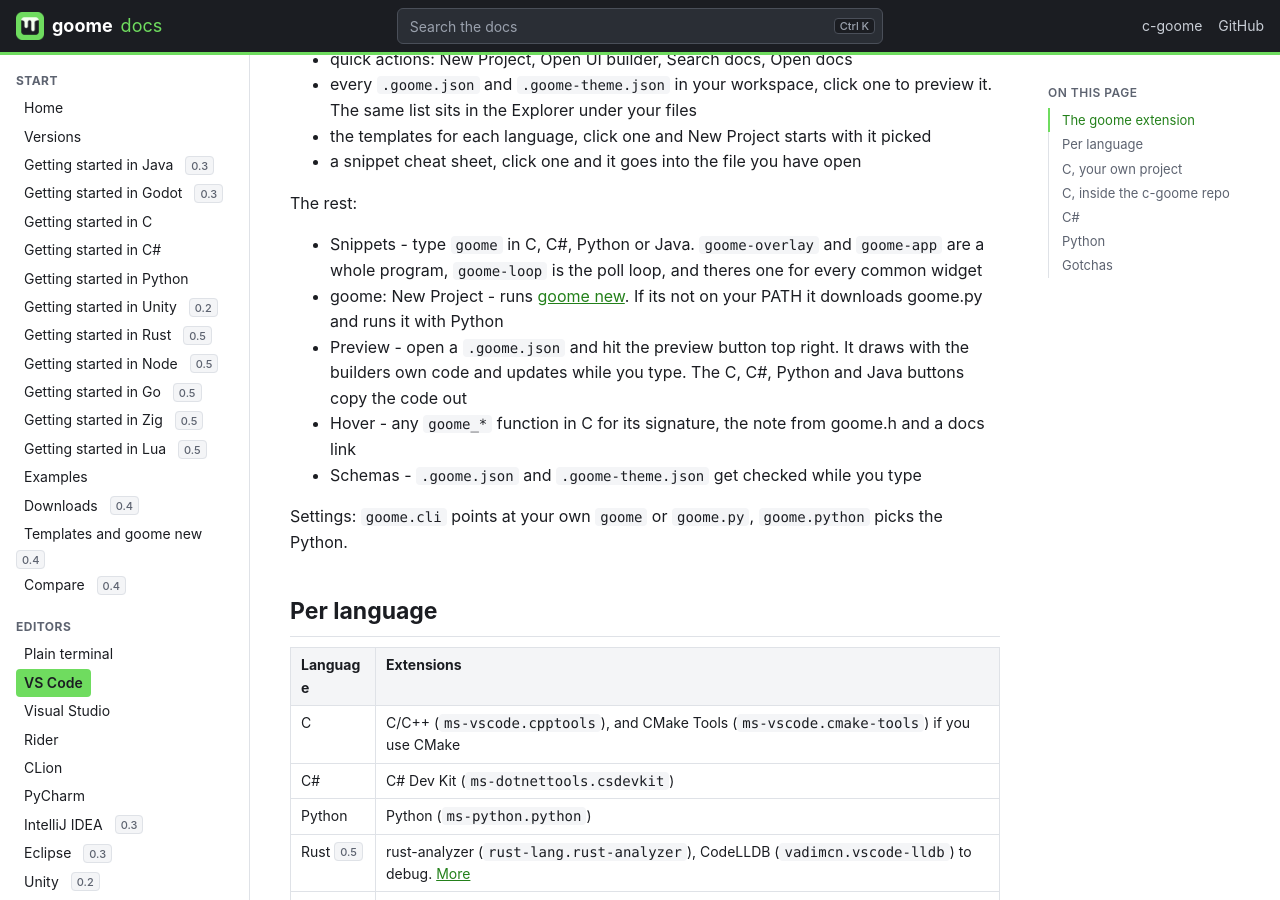
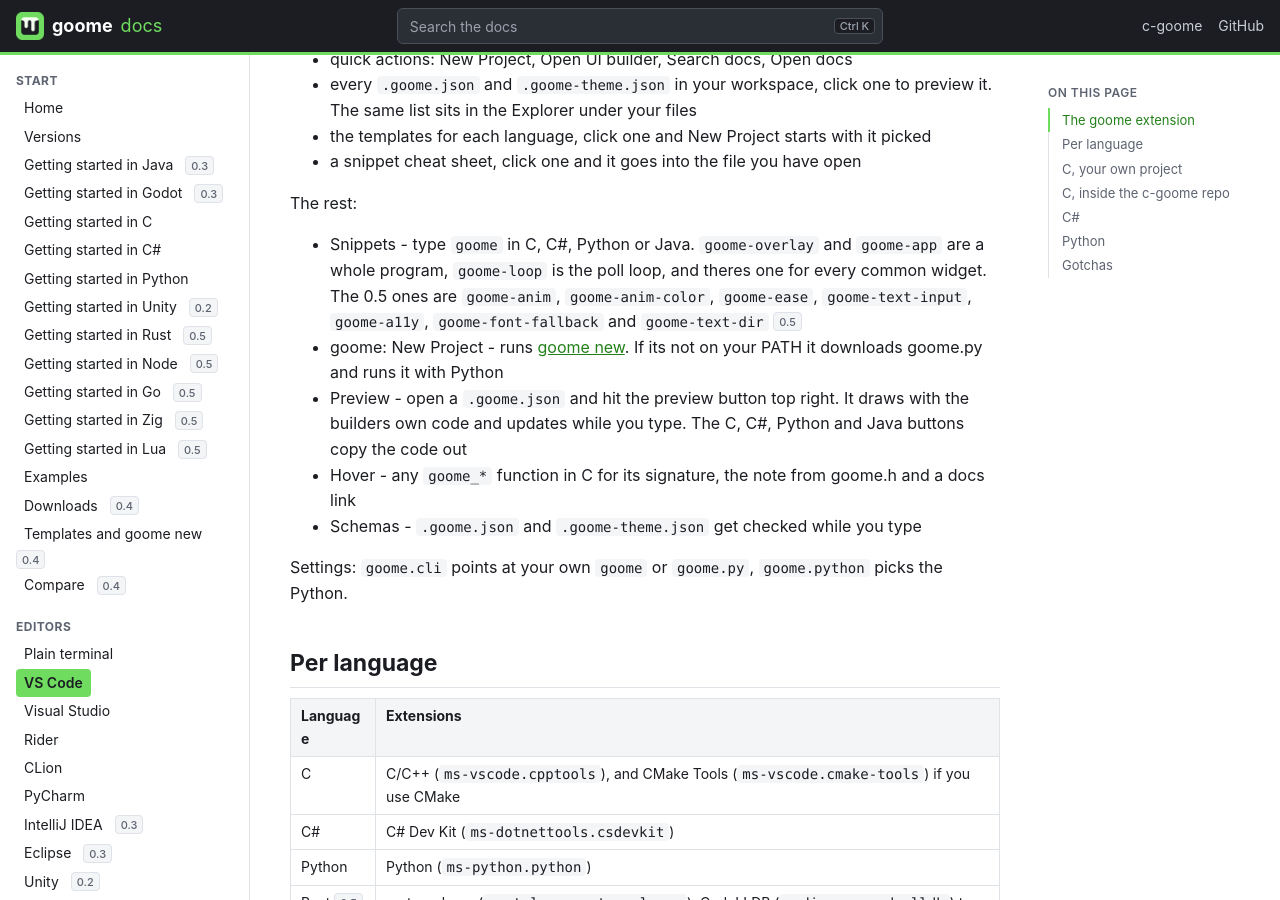
Before and after one commit to goome-ui/docs, a Jekyll site: the page built from pages/editor-vscode.md, in a window 1280 px wide and 900 px high, scrolled down 392 px. Built offline with Jekyll 4.4.1, drawn with Linux system fonts in a browser that asks for light colours.

Commit message:
Add 0.5 snippets to vscode page

```diff
--- a/pages/editor-vscode.md
+++ b/pages/editor-vscode.md
@@ -23,7 +23,7 @@ Offline or on VSCodium, grab the `.vsix` from its [releases](https://github.com/
 
 The rest:
 
-- Snippets - type `goome` in C, C#, Python or Java. `goome-overlay` and `goome-app` are a whole program, `goome-loop` is the poll loop, and theres one for every common widget
+- Snippets - type `goome` in C, C#, Python or Java. `goome-overlay` and `goome-app` are a whole program, `goome-loop` is the poll loop, and theres one for every common widget. The 0.5 ones are `goome-anim`, `goome-anim-color`, `goome-ease`, `goome-text-input`, `goome-a11y`, `goome-font-fallback` and `goome-text-dir` <kbd>0.5</kbd>
 - goome: New Project - runs [goome new](templates.md). If its not on your PATH it downloads goome.py and runs it with Python
 - Preview - open a `.goome.json` and hit the preview button top right. It draws with the builders own code and updates while you type. The C, C#, Python and Java buttons copy the code out
 - Hover - any `goome_*` function in C for its signature, the note from goome.h and a docs link
```
